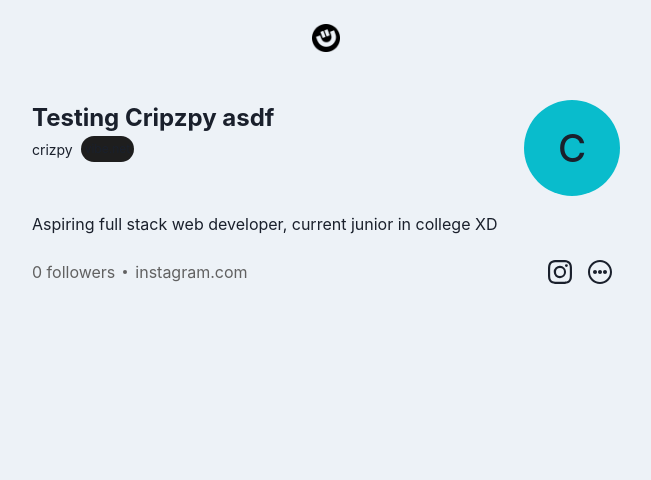
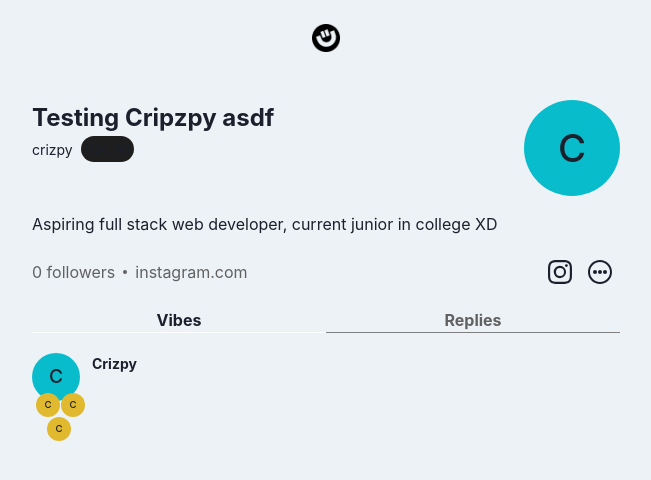
Before and after one commit to JCriz01/Vibe, a React (Vite) app: page /1 in a window 1280 px wide. Shown: the top 480 px of the page, without its empty margins (314-965 px from the left). Built offline with nearby package versions, Linux system fonts and the light colour scheme.

Commit message:
implementing posts and replies UI

```diff
--- a/src/components/UserHeader.jsx
+++ b/src/components/UserHeader.jsx
@@ -1,19 +1,31 @@
-import {Box, VStack, Flex, Text} from '@chakra-ui/layout'
-import { Link } from '@chakra-ui/react'
+import {Box, VStack, Flex, Text} from '@chakra-ui/layout';
+import { Link, useToast } from '@chakra-ui/react';
 //import { ExternalLinkIcon } from '@chakra-ui/icons'
 import {Avatar} from '@chakra-ui/avatar';
 import {BsInstagram} from 'react-icons/bs';
 import {CgMoreO} from 'react-icons/cg';
-import {Menu, MenuButton, MenuItem, MenuList } from '@chakra-ui/menu'
-import {Portal} from '@chakra-ui/portal'
+import {Menu, MenuButton, MenuItem, MenuList } from '@chakra-ui/menu';
+import {Portal} from '@chakra-ui/portal';
+
+
 const UserHeader = ()=>{
+
+    const toast= useToast();
 
     const copyURL=()=>{
         const currentURL=window.location.href;
+
         navigator.clipboard.writeText(currentURL).then(()=>{
-            console.log('The url is copied');
-        })
-    }
+            toast({
+                title: 'Account',
+                description: "Successfully added user link to clipboard",
+                status: 'success',
+                duration: 2000,
+                isClosable: true,
+            })
+         });
+    };
+
     return(
         <VStack gap={4} alignItems={"start"}>
             <Flex justifyContent={"space-between"} w={'full'}>
@@ -60,8 +72,17 @@ const UserHeader = ()=>{
                                 </MenuList>
                             </Portal>
                         </Menu>
-
                     </Box>
+                </Flex>
+            </Flex>
+            <Flex w={'full'}>
+                <Flex flex={1} borderBottom={'1.5px solid white'} justifyContent={'center'} pd="3" cursor={'pointer'}>
+                    <Text fontWeight={'bold'}>Vibes</Text>
+                </Flex>
+                <Flex flex={1}>
+                    <Flex flex={1} borderBottom={'1px solid grey'} justifyContent={'center'} color={'gray.light'} pd="3" cursor={'pointer'}>
+                        <Text fontWeight={'bold'}>Replies</Text>
+                    </Flex>
                 </Flex>
             </Flex>
         </VStack>
--- /dev/null
+++ b/src/components/UserPosts.jsx
@@ -0,0 +1,54 @@
+import { Link } from "react-router-dom";
+import {Flex, Box, Text} from '@chakra-ui/layout';
+import {Avatar} from '@chakra-ui/avatar';
+
+const UserPosts=()=>{
+    return(
+        <Link to={'/Crizpy/posts/1'}>
+            <Flex gap={3} mb={4} py={5}>
+                <Flex flexDirection={'column'} alignItems={'center'}>
+                    <Avatar size={'md'} name="Crizpy" src=""></Avatar>
+                    <Box w={'1px'} h={'full'} bg={'gray.light'} my={2}></Box>
+                    <Box position={'relative'} w={'full'}>
+                        <Avatar
+                        size={'xs'}
+                        name="criz"
+                        src=""
+                        position={'absolute'}
+                        top={'0px'}
+                        left={'15px'}
+                        padding={'2px'}
+                        ></Avatar>
+                        <Avatar
+                        size={'xs'}
+                        name="criz"
+                        src=""
+                        position={'absolute'}
+                        bottom={'0px'}
+                        right={'-5px'}
+                        padding={'2px'}
+                        ></Avatar>
+                        <Avatar
+                        size={'xs'}
+                        name="criz"
+                        src=""
+                        position={'absolute'}
+                        bottom={'0px'}
+                        left={'4px'}
+                        padding={'2px'}
+                        ></Avatar>
+                    </Box>
+                </Flex>
+                <Flex flex={1} flexDirection={'column'} gap={2}>
+                    <Flex justifyContent={'space-between'} w={'full'}>
+                        <Flex w={'full'} alignItems={'center'}>
+                            <Text fontSize={'sm'} fontWeight={'bold'}>Crizpy</Text>
+                        </Flex>
+                    </Flex>
+                </Flex>
+            </Flex>
+        </Link>
+    )
+};
+
+export default UserPosts;
--- a/src/pages/UserPage.jsx
+++ b/src/pages/UserPage.jsx
@@ -1,10 +1,12 @@
 
-import UserHeader from "../components/UserHeader"
+import UserHeader from "../components/UserHeader";
+import UserPosts from '../components/UserPosts';
 
 const UserPage= ()=>{
     return(
         <>
             <UserHeader />
+            <UserPosts />
         </>
     )
 }
```
